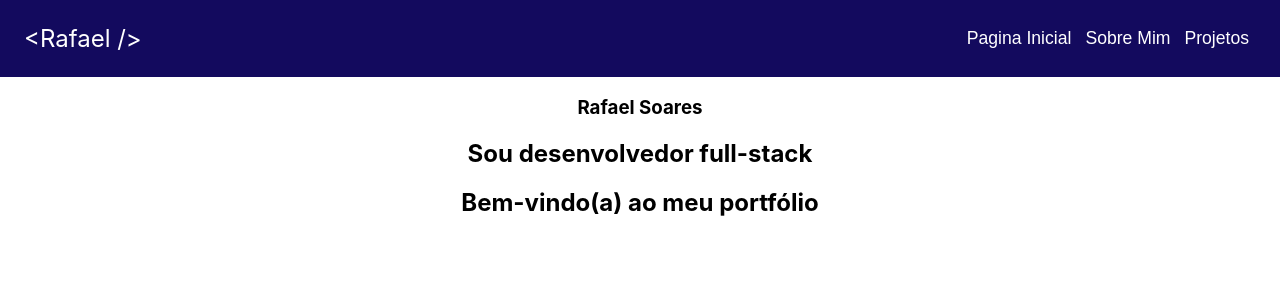
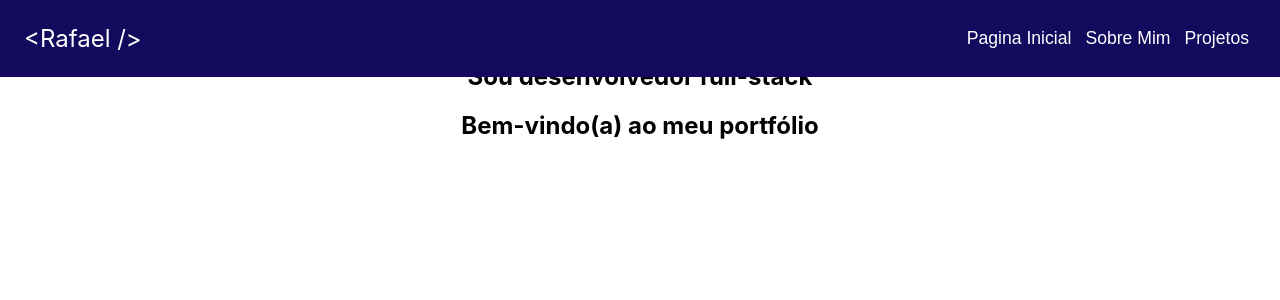
Before and after one commit to rafaelsisoares/portfolio, a React (Create React App) app: page / in a window 1280 px wide. Shown: the top 300 px of the page. Built offline with nearby package versions, Linux system fonts and the light colour scheme.

Commit message:
style: Fixando o header no topo da pagina

```diff
--- a/src/Styles/Header.css
+++ b/src/Styles/Header.css
@@ -8,6 +8,12 @@
     display: flex;
     justify-content: space-between;
     padding: 1.5rem;
+}
+
+.header {
+    position: fixed;
+    top: 0;
+    width: 100%;
 }
 
 .title {
```
